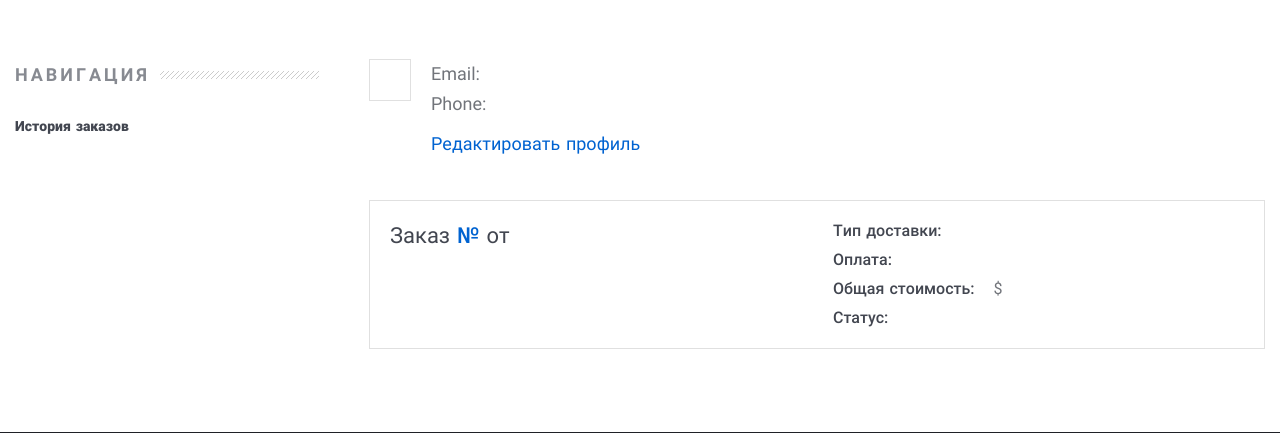
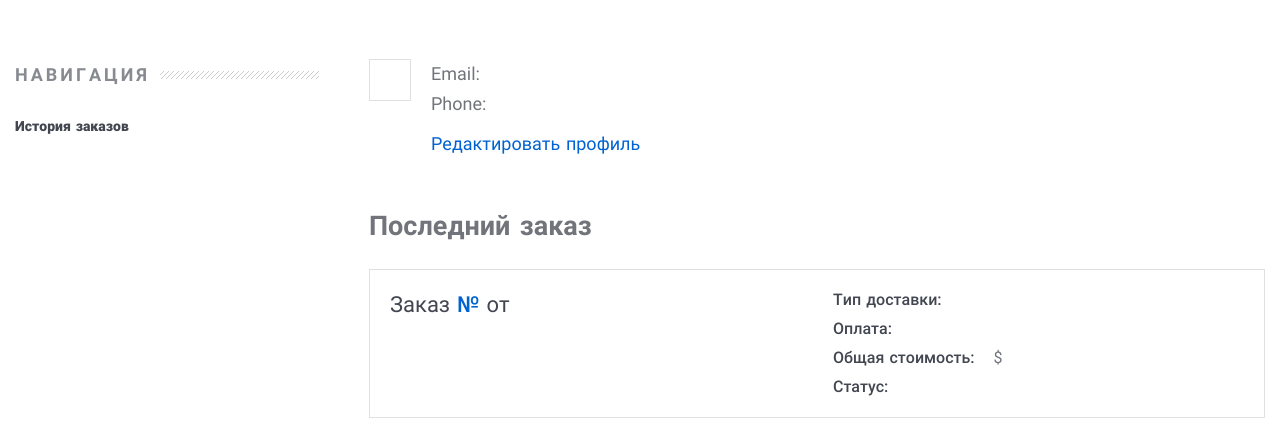
Before and after one commit to IgelVV/bg_shop_django, a Django app: page /account/ in a window 1280 px wide. Shown: the part 431-864 px from the top of the page. Run offline with Django 4.2, Linux system fonts and the light colour scheme; data comes from the database, SQL or seed files in the repository; data that the repository does not hold is empty; parts of the project's set-up code (start-up, migrations or seed data) failed here and were passed over.

Commit message:
account.html header 2 is added

```diff
--- a/bg_shop/frontend/templates/frontend/account.html
+++ b/bg_shop/frontend/templates/frontend/account.html
@@ -54,6 +54,7 @@
                 <a class="Account-editLink" href="/profile">Редактировать профиль</a>
               </div>
             </div>
+            <h2>Последний заказ</h2>
             <div class="Account-group">
               <div class="Account-column Account-column_full">
                 <div class="Order Order_anons">
```
